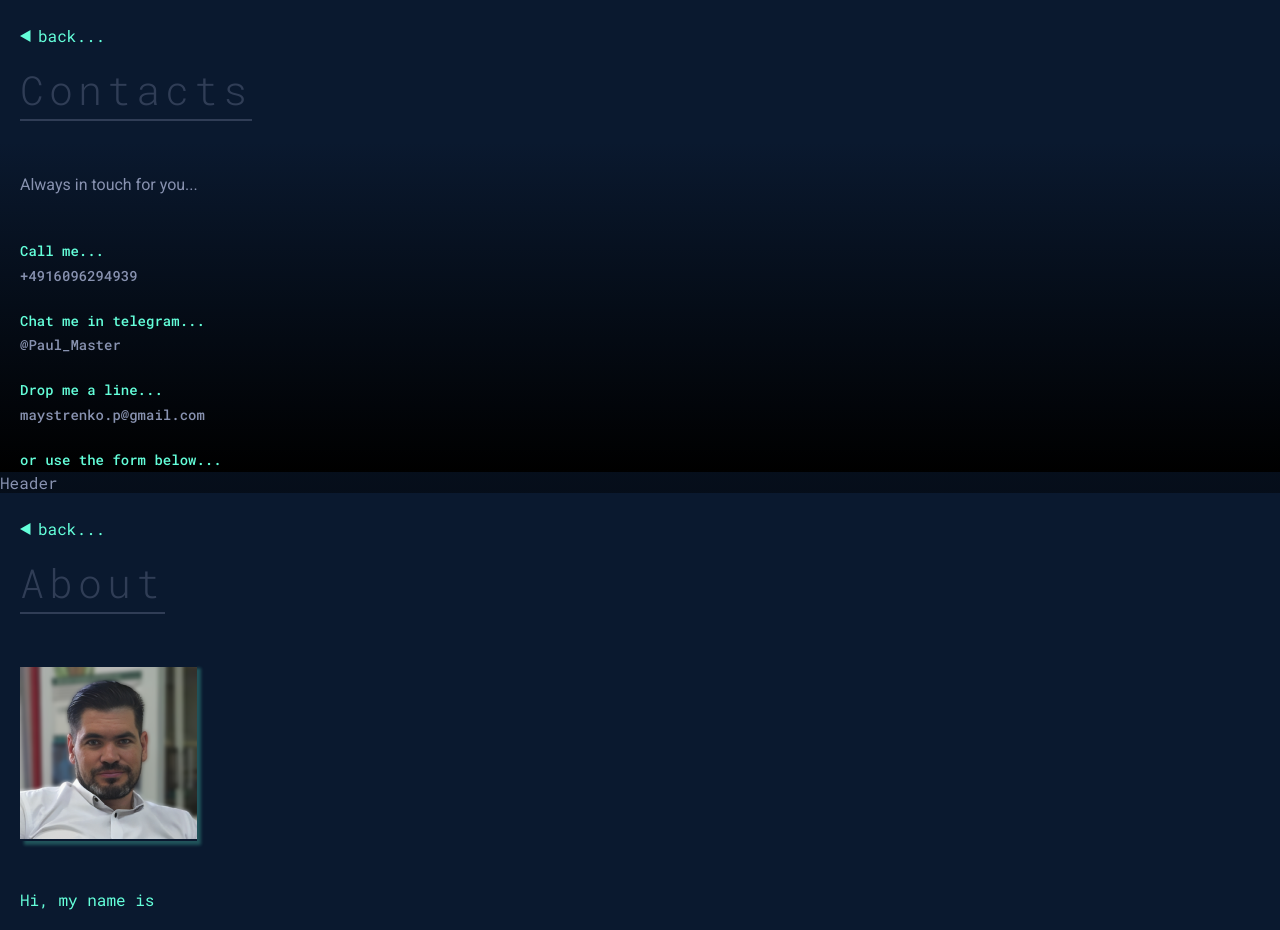
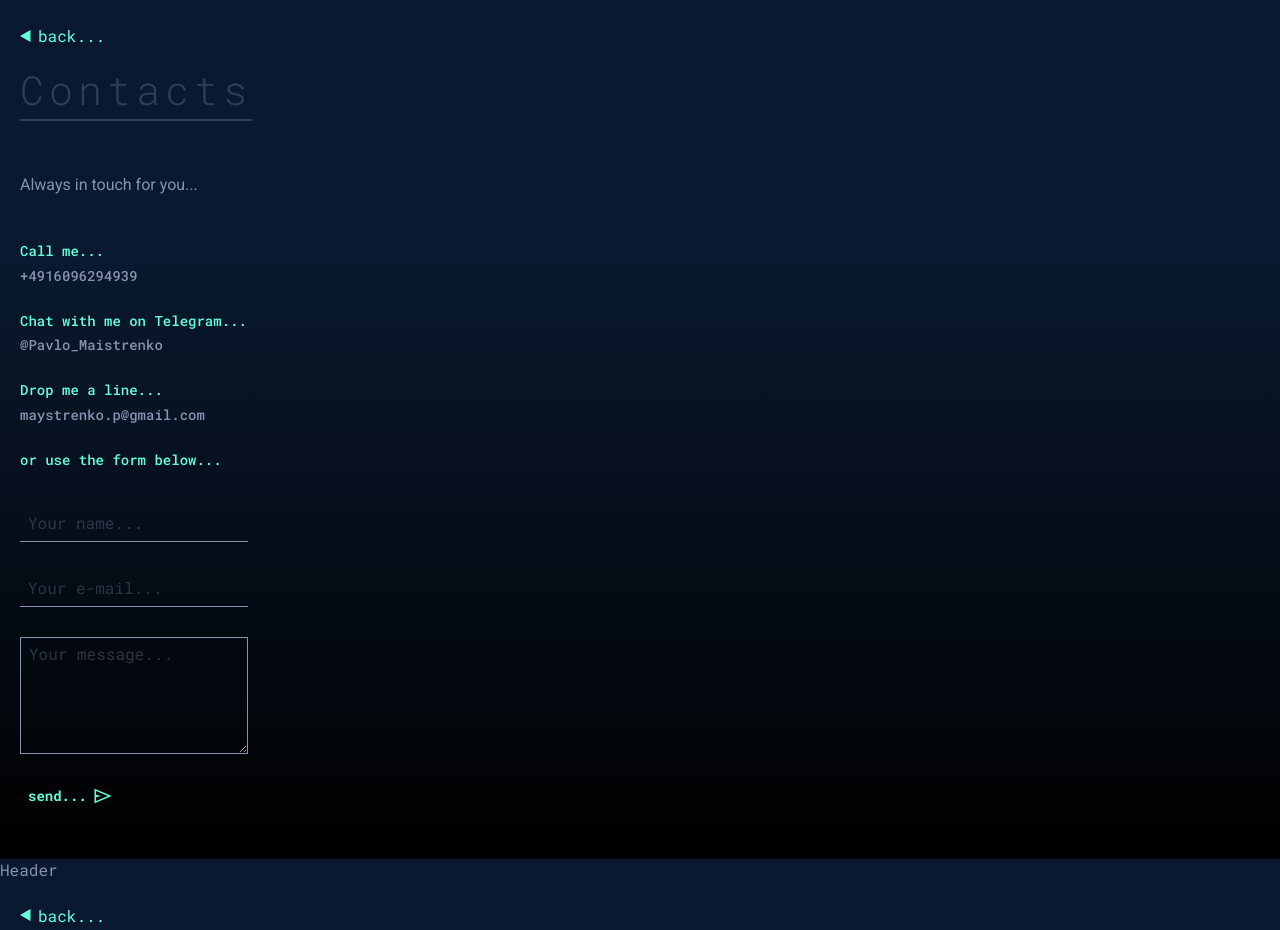
Before and after one commit to FrontendPortfolioHub/frontend-portfolio, a React (Create React App) app: page /#/contacts in a window 1280 px wide. Shown: the top 930 px of the page. Built offline with nearby package versions, Linux system fonts and the light colour scheme.

Commit message:
implement contacts page

```diff
--- a/src/pages/Contacts/Contacts.jsx
+++ b/src/pages/Contacts/Contacts.jsx
@@ -13,19 +13,24 @@ export const Contacts = () => {
         <ul className="contacts-list">
           <li className="contacts-item">
             <p className="contacts-title text-accent">Call me...</p>
-            <a href="tel:+4916096294939" className="contacts-link text-secondary">
+            <a
+              href="tel:+4916096294939"
+              className="contacts-link text-secondary"
+            >
               +4916096294939
             </a>
           </li>
           <li className="contacts-item">
-            <p className="contacts-title text-accent">Chat me in telegram...</p>
+            <p className="contacts-title text-accent">
+              Chat with me on Telegram...
+            </p>
             <a
-              href="https://t.me/@Paul_Master"
+              href="https://t.me/@Pavlo_Maistrenko"
               target="_blank"
               rel="noopener noreferrer"
               className="contacts-link text-secondary"
             >
-              @Paul_Master
+              @Pavlo_Maistrenko
             </a>
           </li>
           <li className="contacts-item">
@@ -43,7 +48,36 @@ export const Contacts = () => {
             <p className="contacts-title text-accent">
               or use the form below...
             </p>
-            <form action=""></form>
+            <form action="/submit" method="post" className="contact-form">
+              <label htmlFor="name" />
+              <input
+                type="text"
+                id="name"
+                name="name"
+                placeholder="Your name..."
+                required
+              />
+
+              <label htmlFor="email" />
+              <input
+                type="email"
+                id="email"
+                name="email"
+                placeholder="Your e-mail..."
+                required
+              />
+
+              <label htmlFor="message" />
+              <textarea
+                id="message"
+                name="message"
+                placeholder="Your message..."
+                rows="5"
+                required
+              ></textarea>
+
+              <button type="submit" className="contact-form__button">Send...</button>
+            </form>
           </li>
         </ul>
       </div>
--- a/src/pages/Contacts/Contacts.scss
+++ b/src/pages/Contacts/Contacts.scss
@@ -1,5 +1,6 @@
 .contacts-page {
   padding-top: 25px;
+  padding-bottom: 50px;
   background: linear-gradient(
     180deg,
     rgba(10, 25, 47, 1) 30%,
@@ -33,3 +34,56 @@
   font-weight: 500;
   line-height: 120%;
 }
+
+.contact-form {
+  padding-top: 20px;
+  display: flex;
+  flex-direction: column;
+  gap: 15px;
+
+  input {
+    padding: 5px 0 8px 8px;
+    width: 228px;
+    border-bottom: 0.5px solid $color-secondary;
+
+    &::placeholder {
+      color: $color-secondary;
+      opacity: 0.3;
+    }
+  }
+
+  textarea {
+    padding: 5px 8px;
+    margin-bottom: 15px;
+    width: 228px;
+    border: 0.5px solid $color-secondary;
+
+    &::placeholder {
+      color: $color-secondary;
+      opacity: 0.3;
+    }
+  }
+}
+
+.contact-form__button {
+  display: flex;
+  gap: 4px;
+  align-items: center;
+  margin-left: 8px;
+  width: 90px;
+  color: $text-accent;
+  font-family: 'Roboto Mono';
+  font-size: 14px;
+  font-style: normal;
+  font-weight: 700;
+  line-height: 175%;
+  text-transform: lowercase;
+
+  &::after {
+    content: "";
+    display: block;
+    background-image: url('../../assets/icons/send-button-accent.svg');
+    width: 24px;
+    height: 24px;
+  }
+}
```
Also changed, not shown: src/assets/icons/send-button-accent.svg (added).
